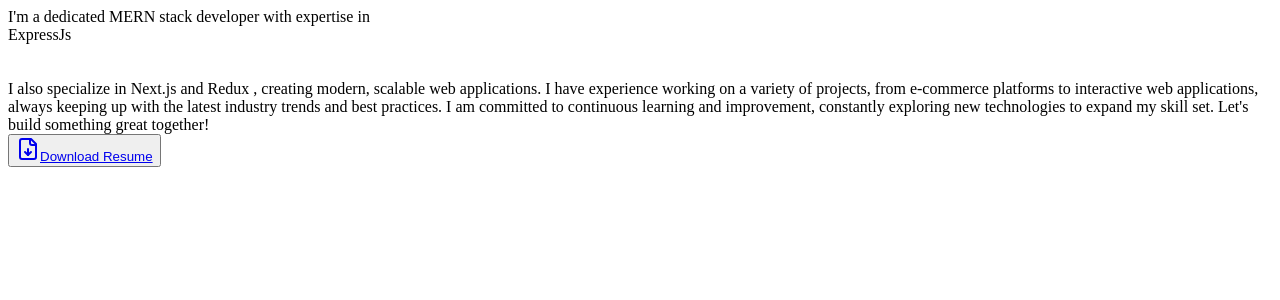
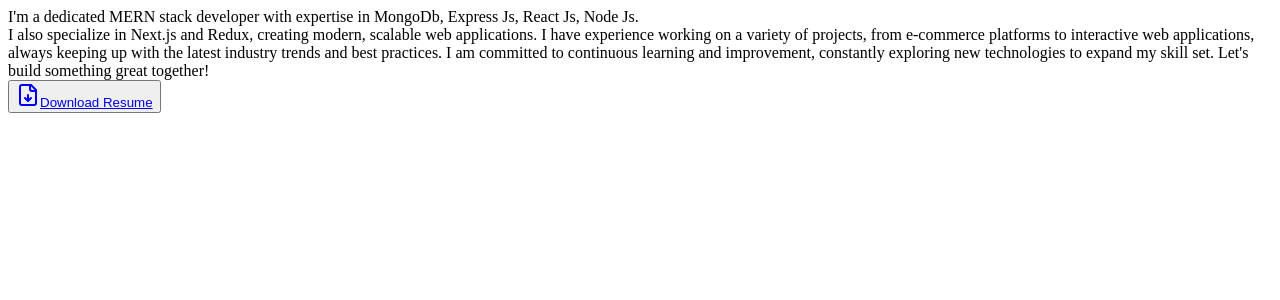
Before and after one commit to monir178/monir-portfolio, a Next.js app: page /home/FlipWordsBannerContent in a window 1280 px wide. Shown: the top 300 px of the page. Built offline with nearby package versions, Linux system fonts and the light colour scheme.

Commit message:
fixed banner texts

```diff
--- a/src/pages/home/FlipWordsBannerContent.tsx
+++ b/src/pages/home/FlipWordsBannerContent.tsx
@@ -30,11 +30,15 @@ const FlipBannerWords = () => {
       animate="animate"
       className="text-left">
       <div className="text-lg lg:text-xl font-normal text-neutral-200 dark:text-neutral-200 ">
-        I&apos;m a dedicated MERN stack developer with expertise in <br />
-        <FlipWords words={words} /> <br /> <br /> I also specialize in{" "}
-        <span className="text-purple-100"> Next.js and Redux</span> , creating
-        modern, scalable web applications. I have experience working on a
-        variety of projects, from e-commerce platforms to interactive web
+        I&apos;m a dedicated MERN stack developer with expertise in{" "}
+        <span className="text-purple-200 font-bold">
+          {" "}
+          MongoDb, Express Js, React Js, Node Js. <br />
+        </span>
+        I also specialize in
+        <span className="text-purple-200 font-bold"> Next.js and Redux</span>,
+        creating modern, scalable web applications. I have experience working on
+        a variety of projects, from e-commerce platforms to interactive web
         applications, always keeping up with the latest industry trends and best
         practices. I am committed to continuous learning and improvement,
         constantly exploring new technologies to expand my skill set. Let&apos;s
```
